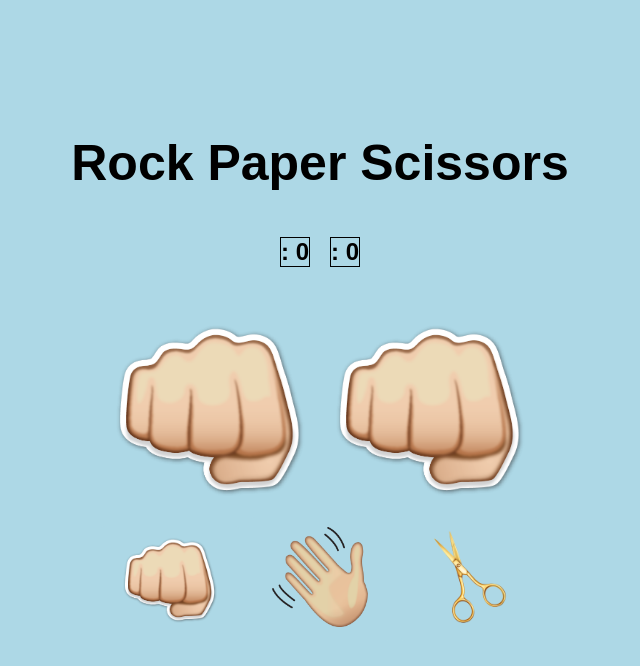
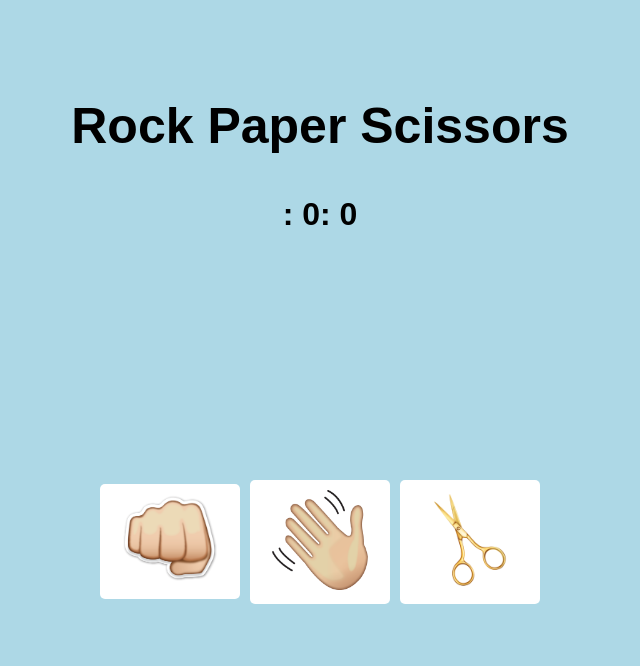
Before and after one commit to Livar94/rps-react, a React (Create React App) app: page /game in a window 1280 px wide. Shown: the top 666 px of the page, without its empty margins (320-960 px from the left). Built offline with nearby package versions, Linux system fonts and the light colour scheme.

Commit message:
Jag har tagit bort ikonerna som visas efter varje drag. Har även fixat hur vinnaren ska visas samt aktiverat en enkel restart funktion som bara tar oss till startsidan. Har även stylat

```diff
--- a/src/assets/StylesGame1.css
+++ b/src/assets/StylesGame1.css
@@ -26,13 +26,13 @@
   font-size: 16px;
   cursor: pointer;
   transition: background-color 0.3s ease;
-  max-width: 200px; /* Justera maximal bredd efter behov */
-  margin: 10px 0; /* Lägg till mellanrum mellan "Spela online"-knappen och de andra knapparna */
+  max-width: 200px;
+  margin: 10px 0; /* Lägger till mellanrum mellan "Spela online"-knappen och de andra knapparna */
 }
 
 /* Grundläggande stilar för knapparna */
 .button {
-  background-color: lightblue;
+  background-color: rgb(255, 255, 255);
   color: rgb(0, 0, 0);
   border: none;
   padding: 10px 20px;
@@ -40,8 +40,8 @@
   font-size: 16px;
   cursor: pointer;
   transition: background-color 0.3s ease;
-  max-width: 200px; /* Justera maximal bredd efter behov */
-  margin: 5px; /* Lägg till mellanrum mellan knapparna */
+  max-width: 200px;
+  margin: 5px; /* Lägger till mellanrum mellan knapparna */
 }
 
 
@@ -57,20 +57,19 @@
   align-items: center;
   /* padding: 15rem; */ /* Ta bort denna rad för att ta bort den stora paddingen */
   margin: 20px; /* Lägg till marginal runt poängavsnittet */
+
 }
 
 /* Stilar för poängtexterna */
+.score-user2
 .score-user1 {
 font-size: 24px;
+background-color: white;
 margin: 10px; /* Lägg till marginal mellan poängtexterna */
 border: 1px solid;
 }
 
-.score-user2{
-  font-size: 24px;
-  margin: 10px; /* Lägg till marginal mellan poängtexterna */
-  border: 1px solid;
-}
+
 
 /* Stilar för ikonerna */
 .choice {
@@ -90,9 +89,23 @@ border: 1px solid;
 .result {
   text-align: center;
   margin-top: 20px; /* Lägg till marginal ovanför texten */
+  border: 1px solid white;
+  border-radius: 5px;
+  background-color: rgb(255, 255, 255);
+  padding: 10px;
 }
 
+.finalResult{
+  display: flex;
+  justify-content: center;
+  align-items: center;
+margin-bottom: 50px;
 
+}
+
+.button{
+  margin-bottom: 50px;
+}
 img{
   max-width: 100px;
 }
--- a/src/assets/StylesGameRobot.css
+++ b/src/assets/StylesGameRobot.css
@@ -27,14 +27,20 @@
   /* Stilar för poängtexterna */
   .h1-score1 {
   font-size: 24px;
+  padding: 10px;
+  border-radius: 5px;
   margin: 10px; /* Lägg till marginal mellan poängtexterna */
-  border: 1px solid;
+
+  background-color: white;
   }
 
   .h1-score2{
     font-size: 24px;
+    padding: 10px;
+    border-radius: 5px;
     margin: 10px; /* Lägg till marginal mellan poängtexterna */
-    border: 1px solid;
+
+    background-color: white;
   }
 
   .choice {
@@ -50,3 +56,11 @@
   .user-hand {
     max-width: 200px;
   }
+
+
+  .button-div{
+    display: flex;
+    justify-content: center;
+    align-items: center;
+    width: 100%; /* Säkerställ att knappen tar hela bredden av behållaren */
+  }
--- a/src/components/Game.jsx
+++ b/src/components/Game.jsx
@@ -1,15 +1,20 @@
 import React, {useState, useEffect} from 'react'
 import { useLocation } from 'react-router-dom';
 import '../assets/StylesGame1.css';
+import { useNavigate } from "react-router-dom";
 
 function getChoiceImageURL(choice) {
+  if (!choice) {
+    return null; // or return a default image URL if you prefer
+  }
+
   return `../images/${choice.toLowerCase()}.png`;
 }
 
 function Game() {
   const location = useLocation();
-  const [userChoice, setUserChoice] = useState('rock')
-  const [user2Choice, setUser2Choice] = useState('rock')
+  const [userChoice, setUserChoice] = useState(null)
+  const [user2Choice, setUser2Choice] = useState(null)
   const [userPoints, setUserPoints] = useState(0)
   const [user2Points, setUser2Points] = useState(0)
   const [turnResult, setTurnResult] = useState(null)
@@ -24,6 +29,9 @@ function Game() {
   const [user2Score, setUser2Score] =useState(0)
   const [result_p, setResult_p] =useState('')
   const [intervalId, setIntervalId] = useState(null);
+  const [movesMade, setMovesMade] = useState(false);
+  const [userMove, setUserMove] = useState(null);
+  const navigate = useNavigate();
 
   useEffect(() => {
     // Starta intervallet när komponenten monteras
@@ -60,65 +68,87 @@ function Game() {
   }
 
   function fetchGameInfo() {
-    if (!gameInfo) return
-    fetch(`http://localhost:7979/api/games/${gameInfo?.gameId}`,{
+
+    if (!gameInfo) return; // Om ingen spelinfo, returnera
+    fetch(`http://localhost:7979/api/games/${gameInfo?.gameId}`, {
       method: "post",
       headers: {
         "Content-Type": "application/json",
       },
       body: JSON.stringify({
-        // playerId: token
         playerId: gameInfo?.playerOne?.playerId
-
       })
     })
     .then(response => response.json())
     .then(data => {
-      // console.log(gameInfo);
-      console.log(data, "gameData")
-        // gameData = data
-      // update game score:
-      setGameData(data)
+
+      setGameData(data); // Uppdatera speldata
+
+      // Uppdatera etiketter för spelare
       if (gameInfo?.playerOne?.playerName == data?.playerOne) {
-    //         user1Label.innerText = gameInfo.playerOne.playerName
-    //         user2Label.innerText = gameData.playerTwo
-    setUser1Label(gameInfo?.playerOne?.playerName === data?.playerOne ? gameInfo?.playerOne?.playerName : data?.playerOne)
-    setUser2Label(gameInfo?.playerOne?.playerName === data?.playerOne ? data?.playerTwo : gameInfo?.playerOne?.playerName)
+        setUser1Label(gameInfo?.playerOne?.playerName);
+        setUser2Label(data?.playerTwo);
+      } else {
+        setUser1Label(data?.playerOne);
+        setUser2Label(gameInfo?.playerOne?.playerName);
+      }
+
+      // Uppdatera spelarens poäng
+      setUserScore(data?.playerOneWins);
+      setUser2Score(data?.playerTwoWins);
 
 
+      // If the game is over, announce the winner. Otherwise, display the moves.
+    if (data?.status === 'PLAYER_ONE_IS_THE_WINNER' || data?.status === 'PLAYER_TWO_IS_THE_WINNER') {
+      setGameOver(true);
+      setResult_p(data?.status === 'PLAYER_ONE_IS_THE_WINNER' ? `${data?.playerOne.toUpperCase()} ÄR VINNAREN!!!` : `${data?.playerTwo.toUpperCase()} ÄR VINNAREN!!!`);
     } else {
-    //         user1Label.innerText = gameData.playerOne
-    //         user2Label.innerText = gameInfo.playerOne.playerName
-    setUser1Label(data?.playerOne)
-    setUser2Label(gameInfo?.playerOne?.playerName)
+      if (gameInfo?.playerOne?.playerName == data?.playerOne) {
+        setResult_p(data?.playerTwoMove ? `Du ${data?.playerOneMove}, ${data?.playerTwo} ${data?.playerTwoMove}` : 'Väntar på drag...');
+      } else {
+        setResult_p(data?.playerOneMove ? `Du ${data?.playerTwoMove}, ${data?.playerOne} ${data?.playerOneMove}` : 'Väntar på drag...');
       }
-    setUserScore(data?.playerOneWins)
-    setUser2Score(data?.playerTwoWins)
 
+      }
+
+      // Om båda spelarna har gjort sina drag
+      if (data?.playerOneMove && data?.playerTwoMove) {
+        setUserChoice(gameInfo?.playerOne?.playerName == data?.playerOne ? data?.playerOneMove.toLowerCase() : data?.playerTwoMove.toLowerCase());
+        setUser2Choice(gameInfo?.playerOne?.playerName == data?.playerOne ? data?.playerTwoMove.toLowerCase() : data?.playerOneMove.toLowerCase());
+
+        setMovesMade(true); // Om båda spelarna har gjort sina drag, sätt movesMade till true
+        setUserMove(null); // Återställ userMove efter att båda spelarna har gjort sina drag
+
+        // Visa rätt resultatmeddelande
         if (gameInfo?.playerOne?.playerName == data?.playerOne) {
-              // result_p.innerText = gameData.playerOneMove
-              // result_p.innerText = `You ${gameData.playerOneMove}, ${gameData.playerTwo} ${gameData.playerTwoMove}`
-              setResult_p(`You ${data?.playerOneMove}, ${data?.playerTwo} ${data?.playerTwoMove}`)
+          setResult_p(`Du ${data?.playerOneMove}, ${data?.playerTwo} ${data?.playerTwoMove}`);
+        } else {
+          setResult_p(`Du ${data?.playerTwoMove}, ${data?.playerOne} ${data?.playerOneMove}`);
+        }
+      } else {
+        setMovesMade(false); // Om någon spelare inte har gjort ett drag ännu, sätt movesMade till false
+      }
 
-            } else {
-              // result_p.innerText = gameData.playerTwoMove
-              // result_p.innerText = `You ${gameData.playerTwoMove}, ${gameData.playerOne} ${gameData.playerOneMove}`
-              setResult_p(`You ${data?.playerTwoMove}, ${data?.playerOne} ${data?.playerOneMove}`)
-            };
+      // Om spelet är över
+      if (data?.status === 'PLAYER_ONE_IS_THE_WINNER' || data?.status === 'PLAYER_TWO_IS_THE_WINNER') {
+        setGameOver(true);
+        setResult_p(data?.status === 'PLAYER_ONE_WIN' ? `${data?.playerOne} is the winner!!!` : `${data?.playerTwo} is the winner!!!`);
+      }
 
-            if (data?.playerOneMove && data?.playerTwoMove) {
-              setUserChoice(data?.playerOneMove.toLowerCase());
-              setUser2Choice(data?.playerTwoMove.toLowerCase());
-            }
     })
     .catch(error => {
-      console.log(error, "createGame");
+      console.log(error, "createGame"); // Visa felmeddelande vid fel
     });
 }
-// setInterval(fetchGameInfo, 1000);
+
 
 function makeMove(move) {
-  setUserChoice(move); //user's choice state variable
+  console.log('User made move:', move);
+
+  setGameOver(false);
+
+  //setUserChoice(move); //user's choice state variable
+  setMovesMade(false); //We set movesMade state variable to false here
   if (!gameInfo) return
   fetch(`http://localhost:7979/api/games/move`,{
     method: "post",
@@ -138,6 +168,10 @@ function makeMove(move) {
   .then(data => {
     setGameData(data)
     console.log(gameInfo, 'Moved')
+    setUserMove(move); // Set the user move after making the move
+
+
+
   })
   .catch(error => {
     console.log(error, "createGame");
@@ -191,43 +225,41 @@ function makeMove(move) {
         <h1 className='score-user1'>{user1Label} : {userScore}</h1>
         <h1 className='score-user2'>{user2Label}: {user2Score}</h1>
       </div>
-      {/* <div className='choice'>
-        <div className='choice-user'>
-          <img className='user-hand' src={`../images/${gameData?.playerOneMove}.png`} alt="" />
-        </div>
-        <div className='choice-computer'>
-          <img className='computer-hand' src={`../images/${gameData?.playerTwoMove}.png`} alt="" />
-        </div>
-      </div> */}
+
+
+{/*Har satt ikonens state variabeln default värde till null och nedan sett till att det inte crashar om det returneras null istället för ikonvärdet*/}
 
 <div className='choice'>
   <div className='choice-user1'>
-          <img className='user1-hand' src={getChoiceImageURL(userChoice)} alt="" />
+    {userChoice && <img className='user1-hand' src={getChoiceImageURL(userChoice)} alt="" />}
   </div>
   <div className='choice-user2'>
-          <img className='user2-hand' src={getChoiceImageURL(user2Choice)} alt="" />
+    {user2Choice && <img className='user2-hand' src={getChoiceImageURL(user2Choice)} alt="" />}
   </div>
 </div>
-      <div className='button-div'>
+{!gameOver && <div className='button-div'>
   {choices.map((choice, index) => (
     <button className="button" key={choice} onClick={() => makeMove(choice)}>
       <img src={getChoiceImageURL(choice)} alt={choice} />
     </button>
   ))}
+</div> }
+
+
+
+
+<div className='finalResult'>
+  {gameOver && <h1>{result_p}</h1>}
+  {!gameOver && movesMade && <h1>{result_p}</h1>}
+  {!gameOver && !movesMade && userMove && <h1>You {userMove}</h1>}
+
 </div>
 
 
-      <div className='result'>
-        {/* <h1>Turn Result: {turnResult}</h1>
-        <h1>Final Result: {result}</h1> */}
-        <h1>{result_p}</h1>
+<div className='button-div'>
+  {gameOver && <button className='button' onClick={() => navigate('/')}>Restart Game</button>}
+</div>
 
-      </div>
-      <div className='button-div'>
-        {gameOver &&
-          <button className='button' onClick={() => reset()}>Restart Game</button>
-        }
-      </div>
 
       {/* <div className='play-online-btn'>
         <button>
```
Lines whose indentation alone changed are shown as unchanged.
